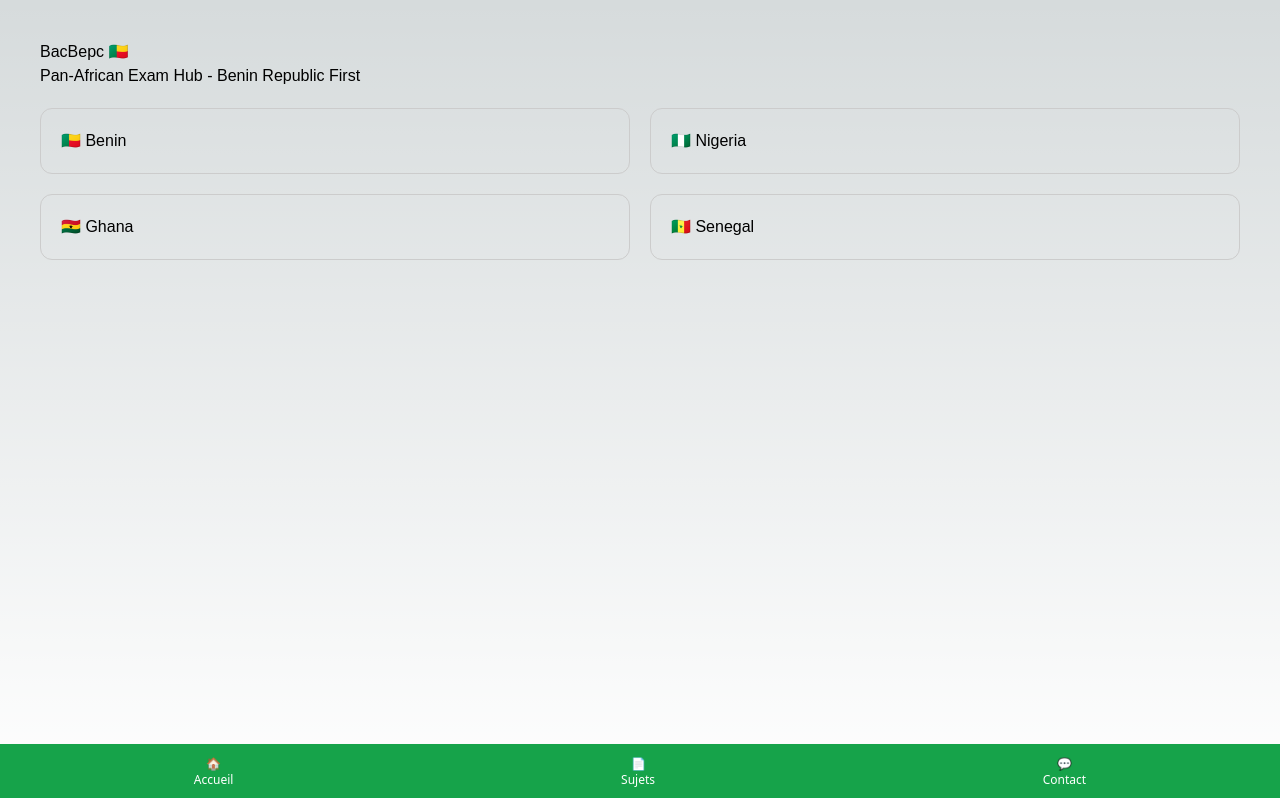
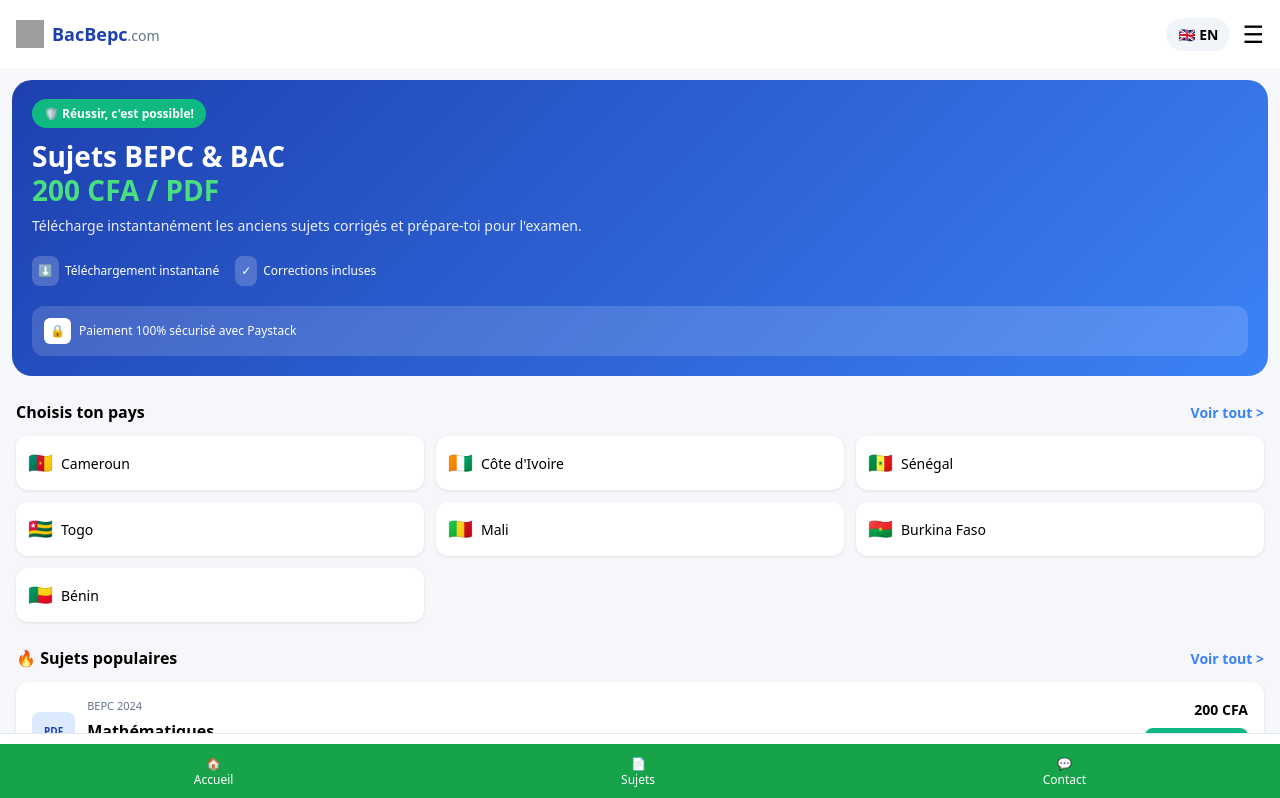
Before and after one commit to examhub-africa/examhub-pan-african, a Next.js app: page / in a window 1280 px wide. Shown: the top 798 px of the page. Built offline with nearby package versions, Linux system fonts and the light colour scheme; grey boxes are pictures that could not be loaded.

Commit message:
Add French/English toggle

```diff
--- a/src/app/page.js
+++ b/src/app/page.js
@@ -1,15 +1,259 @@
 "use client"
-export default function Home(){
-  return(
-    <main style={{padding:40,fontFamily:"sans-serif"}}>
-      <h1>BacBepc 🇧🇯</h1>
-      <p>Pan-African Exam Hub - Benin Republic First</p>
-      <div style={{display:"grid",gridTemplateColumns:"repeat(2,1fr)",gap:20,marginTop:20}}>
-        <div style={{border:"1px solid #ccc",padding:20,borderRadius:12}}>🇧🇯 Benin</div>
-        <div style={{border:"1px solid #ccc",padding:20,borderRadius:12}}>🇳🇬 Nigeria</div>
-        <div style={{border:"1px solid #ccc",padding:20,borderRadius:12}}>🇬🇭 Ghana</div>
-        <div style={{border:"1px solid #ccc",padding:20,borderRadius:12}}>🇸🇳 Senegal</div>
-      </div>
-    </main>
+import { useState, useEffect } from "react"
+
+const translations = {
+  fr: {
+    badge: "Réussir, c'est possible!",
+    title1: "Sujets BEPC & BAC",
+    price: "200 CFA / PDF",
+    desc: "Télécharge instantanément les anciens sujets corrigés et prépare-toi pour l'examen.",
+    instant: "Téléchargement instantané",
+    corrections: "Corrections incluses",
+    payment: "Paiement 100% sécurisé avec Paystack",
+    chooseCountry: "Choisis ton pays",
+    seeAll: "Voir tout >",
+    popular: "Sujets populaires",
+    correction: "Avec correction",
+    buy: "Acheter 🛒",
+    cta1: "Travaille aujourd'hui, réussis demain!",
+    cta2: "BacBepc.com t'accompagne vers la réussite.",
+    nav: ["Accueil", "BEPC", "BAC", "Recherche", "Compte"]
+  },
+  en: {
+    badge: "Success is possible!",
+    title1: "BEPC & BAC Past Papers",
+    price: "200 CFA / PDF",
+    desc: "Instantly download corrected past exam papers and prepare for your exams.",
+    instant: "Instant download",
+    corrections: "Corrections included",
+    payment: "100% secure payment with Paystack",
+    chooseCountry: "Choose your country",
+    seeAll: "See all >",
+    popular: "Popular subjects",
+    correction: "With correction",
+    buy: "Buy 🛒",
+    cta1: "Work today, succeed tomorrow!",
+    cta2: "BacBepc.com guides you to success.",
+    nav: ["Home", "BEPC", "BAC", "Search", "Account"]
+  }
+}
+
+export default function Home() {
+  const [lang, setLang] = useState("fr")
+  const t = translations[lang]
+
+  const countries = [
+    {flag: "🇨🇲", name: lang === "fr"? "Cameroun" : "Cameroon"},
+    {flag: "🇨🇮", name: lang === "fr"? "Côte d'Ivoire" : "Ivory Coast"},
+    {flag: "🇸🇳", name: "Sénégal"},
+    {flag: "🇹🇬", name: lang === "fr"? "Togo" : "Togo"},
+    {flag: "🇲🇱", name: "Mali"},
+    {flag: "🇧🇫", name: lang === "fr"? "Burkina Faso" : "Burkina Faso"},
+    {flag: "🇧🇯", name: lang === "fr"? "Bénin" : "Benin"}
+  ]
+
+  const sujets = [
+    {year: lang === "fr"? "BEPC 2024" : "BEPC 2024", subject: lang === "fr"? "Mathématiques" : "Mathematics", country: lang === "fr"? "Cameroun" : "Cameroon", price: "200 CFA", correction: true},
+    {year: "BAC 2024", subject: lang === "fr"? "Philosophie" : "Philosophy", country: lang === "fr"? "Côte d'Ivoire" : "Ivory Coast", price: "200 CFA", correction: true},
+    {year: lang === "fr"? "BEPC 2023" : "BEPC 2023", subject: lang === "fr"? "Français" : "French", country: "Sénégal", price: "200 CFA", correction: true}
+  ]
+
+  useEffect(() => {
+    const saved = localStorage.getItem("bacbepc-lang")
+    if (saved) setLang(saved)
+  }, [])
+
+  const toggleLang = () => {
+    const newLang = lang === "fr"? "en" : "fr"
+    setLang(newLang)
+    localStorage.setItem("bacbepc-lang", newLang)
+  }
+
+  return (
+    <div style={{fontFamily: "system-ui, sans-serif", backgroundColor: "#f5f7fa", minHeight: "100vh", paddingBottom: "70px"}}>
+
+      {/* Header with Lang Toggle */}
+      <header style={{display: "flex", justifyContent: "space-between", alignItems: "center", padding: "16px", backgroundColor: "white"}}>
+        <div style={{display: "flex", alignItems: "center", gap: "8px"}}>
+          <img src="/logo.png" alt="BacBepc" style={{width: "28px", height: "28px"}} />
+          <div>
+            <span style={{fontWeight: "700", fontSize: "18px", color: "#1e40af"}}>BacBepc</span>
+            <span style={{fontSize: "14px", color: "#64748b"}}>.com</span>
+          </div>
+        </div>
+        <div style={{display: "flex", gap: "12px", alignItems: "center"}}>
+          <button
+            onClick={toggleLang}
+            style={{
+              backgroundColor: "#f1f5f9",
+              border: "none",
+              padding: "6px 12px",
+              borderRadius: "20px",
+              fontWeight: "600",
+              cursor: "pointer",
+              fontSize: "14px"
+            }}
+          >
+            {lang === "fr"? "🇬🇧 EN" : "🇫🇷 FR"}
+          </button>
+          <div style={{fontSize: "24px", cursor: "pointer"}}>☰</div>
+        </div>
+      </header>
+
+      {/* Hero Banner */}
+      <section style={{
+        background: "linear-gradient(135deg, #1e40af 0%, #3b82f6 100%)",
+        color: "white",
+        margin: "12px",
+        borderRadius: "20px",
+        padding: "20px",
+        position: "relative",
+        overflow: "hidden"
+      }}>
+        <span style={{backgroundColor: "#10b981", padding: "6px 12px", borderRadius: "20px", fontSize: "12px", fontWeight: "600"}}>
+          🛡️ {t.badge}
+        </span>
+
+        <h1 style={{fontSize: "28px", fontWeight: "800", margin: "16px 0 8px 0", lineHeight: "1.2"}}>
+          {t.title1}<br/>
+          <span style={{color: "#4ade80"}}>{t.price}</span>
+        </h1>
+
+        <p style={{fontSize: "14px", opacity: 0.9, marginBottom: "20px"}}>{t.desc}</p>
+
+        <div style={{display: "flex", gap: "16px", marginBottom: "20px", fontSize: "12px", flexWrap: "wrap"}}>
+          <div style={{display: "flex", alignItems: "center", gap: "6px"}}>
+            <span style={{backgroundColor: "rgba(255,255,255,0.2)", padding: "6px", borderRadius: "8px"}}>⬇️</span>
+            <span>{t.instant}</span>
+          </div>
+          <div style={{display: "flex", alignItems: "center", gap: "6px"}}>
+            <span style={{backgroundColor: "rgba(255,255,255,0.2)", padding: "6px", borderRadius: "8px"}}>✓</span>
+            <span>{t.corrections}</span>
+          </div>
+        </div>
+
+        <div style={{display: "flex", alignItems: "center", gap: "8px", backgroundColor: "rgba(255,255,255,0.15)", padding: "12px", borderRadius: "12px", fontSize: "12px"}}>
+          <span style={{backgroundColor: "white", color: "#1e40af", padding: "4px 6px", borderRadius: "6px"}}>🔒</span>
+          <span>{t.payment}</span>
+        </div>
+      </section>
+
+      {/* Choose Country */}
+      <section style={{padding: "0 16px", marginTop: "24px"}}>
+        <div style={{display: "flex", justifyContent: "space-between", alignItems: "center", marginBottom: "12px"}}>
+          <h2 style={{fontSize: "16px", fontWeight: "700"}}>{t.chooseCountry}</h2>
+          <span style={{color: "#3b82f6", fontSize: "14px", fontWeight: "600"}}>{t.seeAll}</span>
+        </div>
+
+        <div style={{display: "grid", gridTemplateColumns: "repeat(3, 1fr)", gap: "12px"}}>
+          {countries.map((c, i) => (
+            <div key={i} style={{
+              backgroundColor: "white",
+              padding: "12px",
+              borderRadius: "12px",
+              display: "flex",
+              alignItems: "center",
+              gap: "8px",
+              fontSize: "14px",
+              boxShadow: "0 1px 3px rgba(0,0,0,0.1)"
+            }}>
+              <span style={{fontSize: "20px"}}>{c.flag}</span>
+              <span style={{fontWeight: "500"}}>{c.name}</span>
+            </div>
+          ))}
+        </div>
+      </section>
+
+      {/* Popular Subjects */}
+      <section style={{padding: "0 16px", marginTop: "24px"}}>
+        <div style={{display: "flex", justifyContent: "space-between", alignItems: "center", marginBottom: "12px"}}>
+          <h2 style={{fontSize: "16px", fontWeight: "700", display: "flex", alignItems: "center", gap: "6px"}}>
+            🔥 {t.popular}
+          </h2>
+          <span style={{color: "#3b82f6", fontSize: "14px", fontWeight: "600"}}>{t.seeAll}</span>
+        </div>
+
+        {sujets.map((s, i) => (
+          <div key={i} style={{
+            backgroundColor: "white",
+            padding: "16px",
+            borderRadius: "12px",
+            marginBottom: "12px",
+            display: "flex",
+            alignItems: "center",
+            gap: "12px",
+            boxShadow: "0 1px 3px rgba(0,0,0,0.1)"
+          }}>
+            <div style={{backgroundColor: "#dbeafe", padding: "12px", borderRadius: "8px", fontSize: "10px", fontWeight: "700", color: "#1e40af"}}>
+              PDF
+            </div>
+            <div style={{flex: 1}}>
+              <p style={{fontSize: "11px", color: "#64748b", margin: 0}}>{s.year}</p>
+              <p style={{fontWeight: "700", margin: "4px 0"}}>{s.subject}</p>
+              <div style={{display: "flex", gap: "12px", fontSize: "12px", color: "#64748b"}}>
+                <span>📍 {s.country}</span>
+                {s.correction && <span>✓ {t.correction}</span>}
+              </div>
+            </div>
+            <div style={{textAlign: "right"}}>
+              <p style={{fontWeight: "700", margin: 0, fontSize: "14px"}}>{s.price}</p>
+              <button style={{
+                backgroundColor: "#10b981",
+                color: "white",
+                border: "none",
+                padding: "8px 16px",
+                borderRadius: "8px",
+                fontSize: "13px",
+                fontWeight: "600",
+                marginTop: "8px",
+                cursor: "pointer"
+              }}>
+                {t.buy}
+              </button>
+            </div>
+          </div>
+        ))}
+      </section>
+
+      {/* CTA Banner */}
+      <section style={{margin: "24px 16px", backgroundColor: "white", padding: "20px", borderRadius: "16px", display: "flex", alignItems: "center", gap: "16px"}}>
+        <div style={{fontSize: "40px"}}>📚🎓</div>
+        <div style={{flex: 1}}>
+          <p style={{fontWeight: "700", margin: 0}}>{t.cta1}</p>
+          <p style={{fontSize: "13px", color: "#64748b", margin: "4px 0 0 0"}}>{t.cta2}</p>
+        </div>
+        <div style={{fontSize: "32px"}}>🎯</div>
+      </section>
+
+      {/* Bottom Nav */}
+      <nav style={{
+        position: "fixed",
+        bottom: 0,
+        left: 0,
+        right: 0,
+        backgroundColor: "white",
+        borderTop: "1px solid #e2e8f0",
+        display: "flex",
+        justifyContent: "space-around",
+        padding: "8px 0"
+      }}>
+        {t.nav.map((label, i) => (
+          <div key={i} style={{
+            display: "flex",
+            flexDirection: "column",
+            alignItems: "center",
+            gap: "4px",
+            color: i === 0? "#10b981" : "#94a3b8",
+            fontSize: "11px",
+            fontWeight: i === 0? "600" : "400",
+            cursor: "pointer"
+          }}>
+            <span style={{fontSize: "20px"}}>{["🏠","📄","🎓","🔍","👤"][i]}</span>
+            <span>{label}</span>
+          </div>
+        ))}
+      </nav>
+
+    </div>
   )
 }
```
